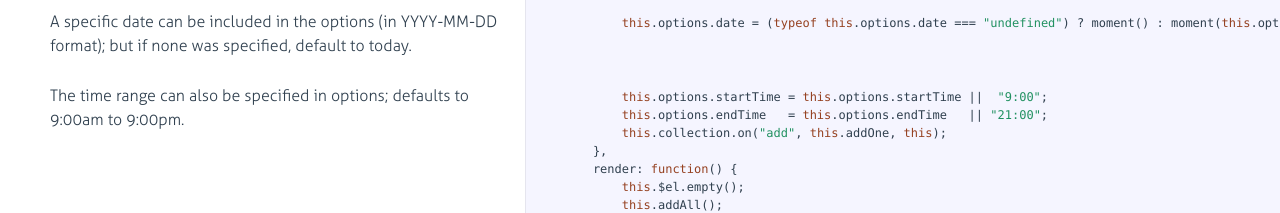
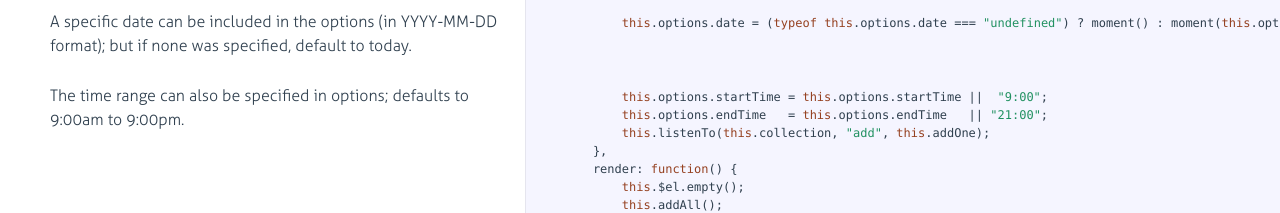
Before and after one commit to sathomas/test, a plain HTML site: page src/app.html in a window 1280 px wide. Shown: the part 6740-6953 px from the top of the page. Drawn offline with Linux system fonts and the light colour scheme.

Commit message:
Updated JS documentation

```diff
--- a/src/app.html
+++ b/src/app.html
@@ -778,7 +778,7 @@ to 9:00am to 9:00pm.</p>
 
             <div class="content"><div class='highlight'><pre>        <span class="keyword">this</span>.options.startTime = <span class="keyword">this</span>.options.startTime ||  <span class="string">"9:00"</span>;
         <span class="keyword">this</span>.options.endTime   = <span class="keyword">this</span>.options.endTime   || <span class="string">"21:00"</span>;
-        <span class="keyword">this</span>.collection.on(<span class="string">"add"</span>, <span class="keyword">this</span>.addOne, <span class="keyword">this</span>);
+        <span class="keyword">this</span>.listenTo(<span class="keyword">this</span>.collection, <span class="string">"add"</span>, <span class="keyword">this</span>.addOne);
     },
     render: <span class="keyword">function</span>() {
         <span class="keyword">this</span>.$el.empty();
```
